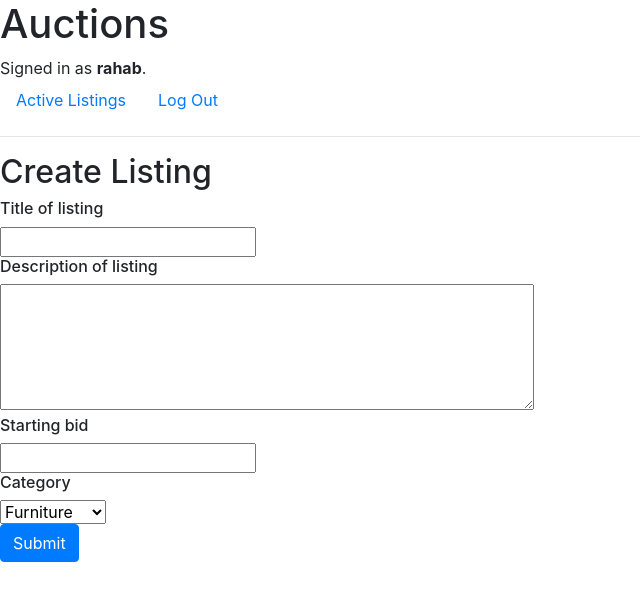
After one commit to Scaarif/AuctionsProject, a Django app: page /create_listing in a window 1280 px wide. The commit adds this page. Shown: the top 601 px of the page, without its empty margins (0-640 px from the left). Run offline with Django 3.2, Linux system fonts and the light colour scheme; a user stored in the database is signed in; data comes from the database, SQL or seed files in the repository; some libraries are stand-ins or nearby versions.

Commit message:
All other templates and views done

```diff
--- /dev/null
+++ b/auctions/forms.py
@@ -0,0 +1,10 @@
+from django.forms import ModelForm
+from django import forms
+
+from .models import Listing, Bid, Comment, Category
+
+class CreateListingForm(forms.Form):
+	title = forms.CharField(label='Title')
+	description = forms.CharField(widget=forms.Textarea(attrs={'rows':'5', 'cols':'50'}))
+	bid = forms.CharField(widget=forms.NumberInput(attrs={'step':'10', 'min':'0'}))
+	image_url = forms.CharField(widget=forms.URLInput())
--- a/auctions/models.py
+++ b/auctions/models.py
@@ -6,14 +6,14 @@ class User(AbstractUser):
 	pass
 class Category(models.Model):
 	"""Grouping of auction listings on particular basis say fashion or furniture"""
-	category_name = models.CharField(max_length=100)
+	category = models.CharField(max_length=100)
 
 	class Meta:
 		verbose_name_plural = 'categories'
 
 	def __str__(self):
 		"""Return a string representation of the model."""
-		return f"{self.category_name}"
+		return f"{self.category}"
 
 class Listing(models.Model):
 	""" An active listing in a given category """
--- /dev/null
+++ b/auctions/templates/auctions/create_listing.html
@@ -0,0 +1,25 @@
+{% extends 'auctions/layout.html' %}
+
+{% block body %}
+<h2>Create Listing</h2>
+<form action="{% url 'create_listing'%}" method='post'>
+	{% csrf_token %}
+	<h6>Title of listing</h6>
+	{{ listing_form.title}}
+	<br>
+	<h6>Description of listing</h6>
+	{{listing_form.description}}
+	<br>
+	<h6>Starting bid</h6>
+	{{listing_form.bid}}
+	<br>
+	<h6>Category</h6>
+	<select name='categories'>
+		{% for category in categories %}
+		<option value='{{category.id}}'>{{category}}</option>
+		{% endfor %}
+	</select>
+	<br>
+	<input type='submit' class='btn btn-primary'>
+</form>
+{% endblock %}
--- a/auctions/templates/auctions/index.html
+++ b/auctions/templates/auctions/index.html
@@ -3,7 +3,7 @@
 <h1>Active Listings</h1>
 <ul>
 	{% for listing in listings %}
-		<li><a href="">{{listing.title}}</a> <br> {{listing.description}}<br>
+		<li><a href="{% url 'a_listing' listing.id %}">{{listing.title}}</a> <br> {{listing.description}}<br>
 		The listing price is ksh.{{listing.listing_price}}</li>
 	{% empty %}
 	<li>No active listings yet...</li>
--- a/auctions/urls.py
+++ b/auctions/urls.py
@@ -8,7 +8,13 @@ urlpatterns = [
 	path('logout', views.logout_view, name='logout'),
 	path('register', views.register, name='register'),
 	path('listing/<int:category_id>', views.listing, name='listing'),
-	path('a_listing/<str:listing_title>', views.a_listing, name='a_listing'),
+	path('listings/<int:listing_id>', views.a_listing, name='a_listing'),
 	path('categories', views.categories, name='categories'),
+	path('bidding/<int:listing_id>', views.bidding, name='bidding'),
+	path('close_bidding/<int:listing_id', views.close_bidding, name='close_bidding'),
+	path('add_watchlist/<int:listing_id>', views.add_watchlist, name='add_watchlist'),
+	path('remove_watchlist/<int:listing_id>', views.remove_watchlist, name='remove_watchlist'),
+	path('watchlist/<int:user_id>', views.watchlist, name='watchlist'),
+	path('create_listing', views.create_listing, name='create_listing'),
 
 ]
--- a/auctions/views.py
+++ b/auctions/views.py
@@ -5,7 +5,8 @@ from django.db import IntegrityError
 from django.contrib.auth.decorators import login_required
 from django.shortcuts import render
 
-from .models import User, Category, Listing, Bid, Comment
+from .models import User, Category, Listing, Bid, Comment, Watchlist
+from .forms import CreateListingForm
 
 # Create your views here.
 
@@ -18,10 +19,10 @@ def categories(request):
 	context = {'categories':categories}
 	return render(request, 'auctions/categories.html', context )
 
-def a_listing(request, listing_title):
+'''def a_listing(request, listing_title):
 	listing = Listing.objects.filter(title=listing_title)
 
-	return render(request, 'auctions/a_listings.html', {'listing':listing})
+	return render(request, 'auctions/a_listings.html', {'listing':listing})'''
 
 def login_view(request):
 	if request.method == "POST":
@@ -86,3 +87,119 @@ def listing_info(request, listing_id):
 		watching = Watchlist.objects.get(user=user, listing=listing)
 
 	return listing, user, is_owner, category, comments, watching
+
+@login_required
+def a_listing(request, listing_id):
+	info = listing_info(request, listing_id)
+	listing, user, is_owner, category = info[0], info[1], info[2], info[3]
+
+	if request.method == 'POST':
+		comment = request.POST['comment']
+		if comment != '':
+			Comment.objects.create(user = user, listing = listing, comment = comment)
+	return render(request, 'auctions/a_listing.html', {
+		'listing':listing,
+		'category': category,
+		'comments': Comment.objects.filter(listing=listing.id),
+		'watching':Watchlist.objects.filter(user = user, listing = listing).values('watching'),
+		'is_owner': is_owner
+		})
+
+@login_required
+def bidding(request, listing_id):
+	info = listing_info(request, listing_id)
+	listing, user, is_owner, category, comments, watch = info[0], info[1], info[2], info[3], info[4], info[5]
+	if request.method == 'POST':
+		bid = request.POST['bid']
+		listing.listing_price = float(bid) #update the price as par bid
+		listing.save()
+		Bid.objects.create(user = user, bid_price = bid, listing = listing)
+
+	return render(request, 'auctions/a_listing.html', {
+		'listing': listing,
+		'category': category,
+		'comments': comments,
+		'watching': watch,
+		'is_owner': is_owner
+		})
+
+@login_required
+def close_bidding(request, listing_id):
+	info = listing_info(request, listing_id)
+	listing, user, is_owner, category, comments, watch = info[0], info[1], info[2], info[3], info[4], info[5]
+	listing.sold = True
+	listing.save()
+	winner = Bid.objects.get( bid_price = listing.listing_price, listing = listing).user
+	print(user.id, winner.id)
+	is_winner = user.id == winner.id
+
+	return render(request, 'auctions/close_bidding.html', {
+		"listing": listing,
+        "category": category,
+        "comments": comments,
+        "watching": watch,
+        "is_owner": is_owner,
+        "is_winner": is_winner
+		})
+
+@login_required
+def watchlist(request, user_id):
+	listing_ids = Watchlist.objects.filter(user = request.user, watching=True).values('listing')
+	listings = Listing.objects.filter(id__in = listing_ids)
+	return render(request, 'auctions/watchlist.html', {
+		'listings': listings
+		})
+
+@login_required
+def add_watchlist(request, listing_id):
+	info = listing_info(request, listing_id)
+	listing, user, is_owner, category, comments = info[0], info[1], info[2], info[3], info[4]
+	watch = Watchlist.objects.filter(user = user, listing = listing)
+	if watch:
+		watch = Watchlist.objects.get(user = user, listing = listing)
+		watch.watchting = True
+		watch.save()
+	else:
+		Watchlist.objects.create(user = user, listing = listing, watching = True)
+
+	return render(request, 'auctions/a_listing.html', {
+		'listing': listing,
+		'category': category,
+		'comments': comments,
+		'watching': Watchlist.objects.get(user = user, listing = listing).watching,
+		'is_owner': is_owner
+		})
+
+@login_required
+def remove_watchlist(request, listing_id):
+	info = listing_info(request, listing_id)
+	listing, user, is_owner, category, comments, watch = info[0], info[1], info[2], info[3], info[4], info[5]
+	watch.watching = False
+	watch.save()
+	return render(request, "auctions/a_listing.html", {
+        "listing": listing,
+        "category": category,
+        "comments": comments,
+        "watching": WatchList.objects.get(user = user, listing = listing).watching,
+        "is_owner": is_owner
+    })
+@login_required
+def create_listing(request):
+	if request.method =='POST':
+		form = CreateListingForm(request.POST)
+		if form.is_valid():
+			title = form.cleaned_data['title']
+			description = form.cleaned_data['description']
+			bid = form.cleaned_data['bid']
+			image_url = form.cleaned_data['image_url']
+			user = request.user
+			category_id = Category.objects.get(id=request.POST['categories'])
+			Listing.objects.create(user = user, title = title, description = description,
+			listing_price = bid, image_url = image_url, category = category_id)
+		return HttpResponseRedirect(reverse('index'))
+
+	else:
+		return render(request, 'auctions/create_listing.html', {
+			'listing_form':CreateListingForm(),
+			'categories': Category.objects.all()
+			})
```
Also changed, not shown: auctions/templates/auctions/a_listing.html (+60 -3 lines), auctions/templates/auctions/close_bidding.html (added, +40 -0 lines), auctions/templates/auctions/watchlist.html (added, +31 -0 lines), auctions/migrations/0006_rename_category_name_category_category.py (added), db.sqlite3, 1 other file.
